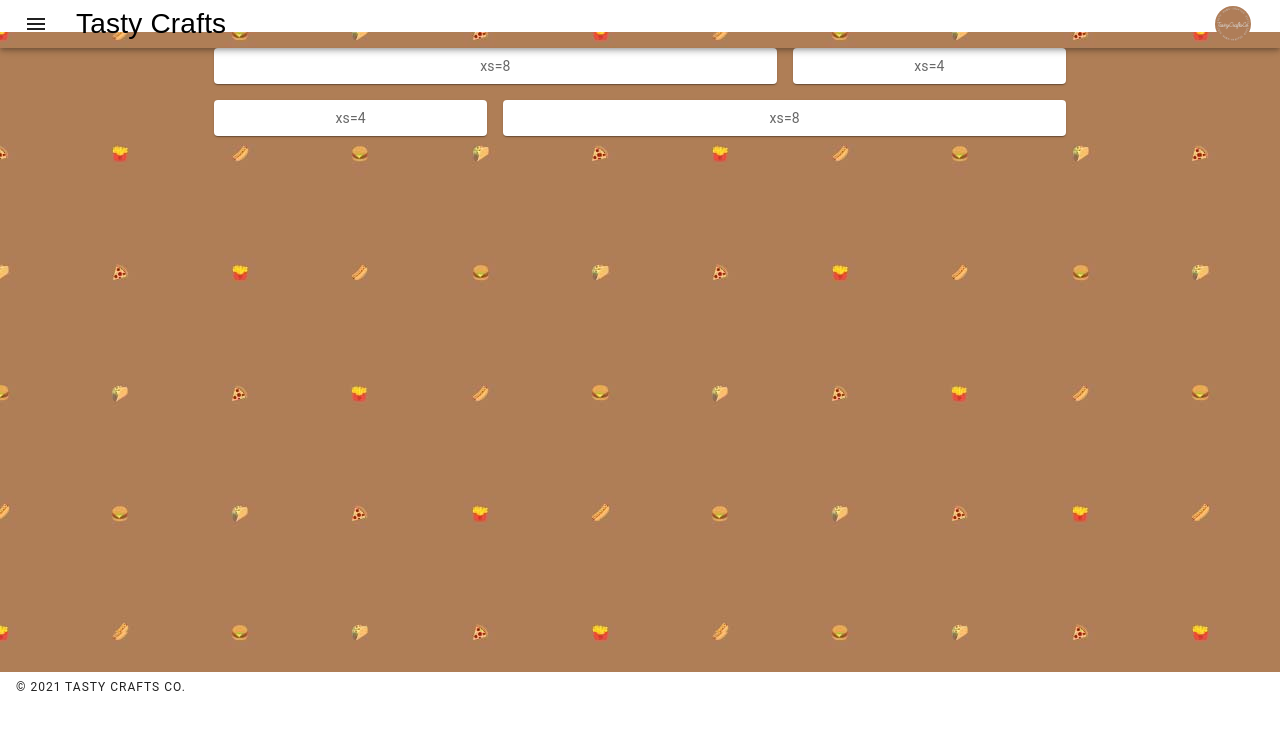
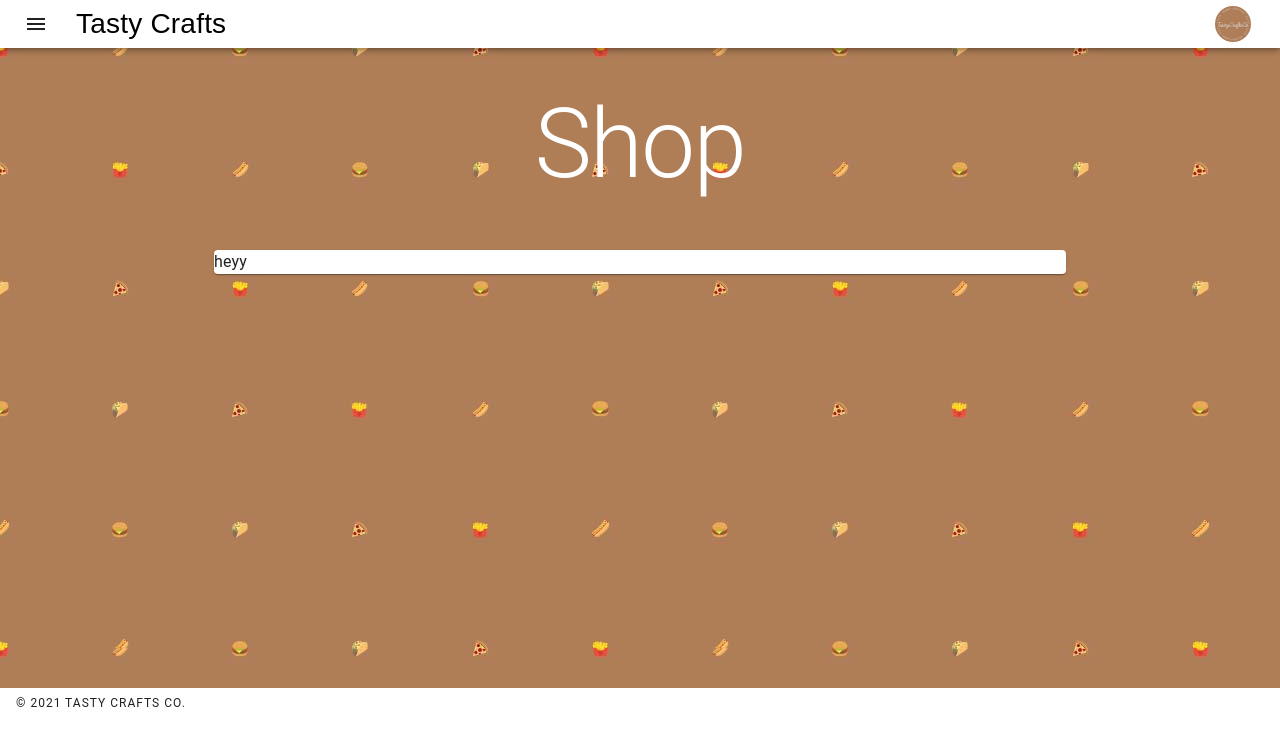
Before and after one commit to gabycruzzin/tasty-crafts, a React (Create React App) app in the folder client/: page /shop in a window 1280 px wide. Shown: the top 746 px of the page. Built offline with nearby package versions, Linux system fonts and the light colour scheme; a web font is replaced by a local one.

Commit message:
update shop page

```diff
--- a/client/src/components/Shop.js
+++ b/client/src/components/Shop.js
@@ -1,33 +1,21 @@
 import * as React from "react";
-import { styled } from "@mui/material/styles";
 import Box from "@mui/material/Box";
 import Paper from "@mui/material/Paper";
-import Grid from "@mui/material/Grid";
-
-const Item = styled(Paper)(({ theme }) => ({
-  ...theme.typography.body2,
-  padding: theme.spacing(1),
-  textAlign: "center",
-  color: theme.palette.text.secondary,
-}));
+import Typography from "@mui/material/Typography";
 
 export function Shop() {
   return (
-    <Box sx={{ flexGrow: 1 }}>
-      <Grid container spacing={2}>
-        <Grid item xs={8}>
-          <Item>xs=8</Item>
-        </Grid>
-        <Grid item xs={4}>
-          <Item>xs=4</Item>
-        </Grid>
-        <Grid item xs={4}>
-          <Item>xs=4</Item>
-        </Grid>
-        <Grid item xs={8}>
-          <Item>xs=8</Item>
-        </Grid>
-      </Grid>
-    </Box>
+    <>
+      <br />
+      <Typography
+        variant="h1"
+        component="div"
+        gutterBottom
+        sx={{ textAlign: "center", padding: "1rem", color: "white" }}
+      >
+        Shop
+      </Typography>
+      <Paper>heyy</Paper>
+    </>
   );
 }
```
